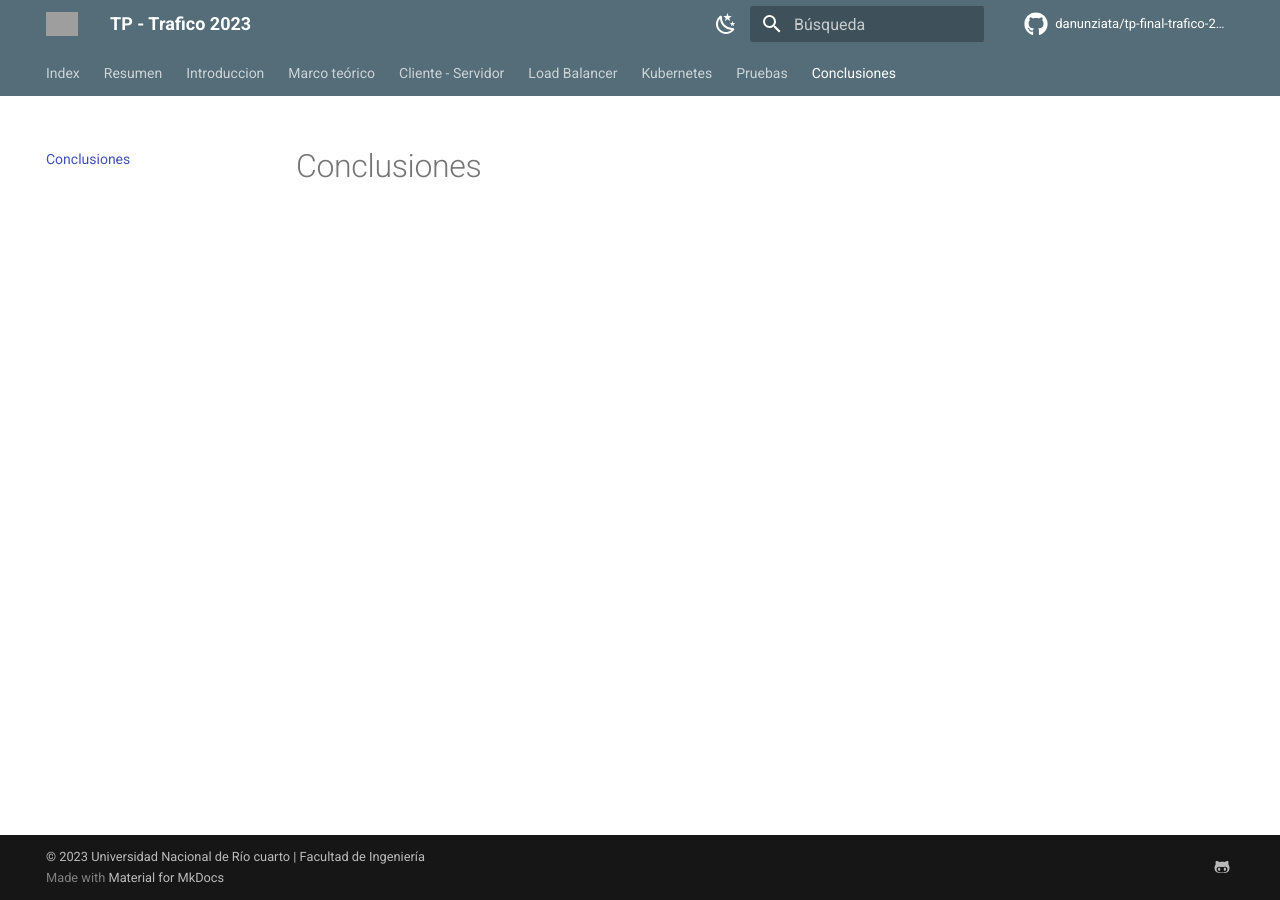
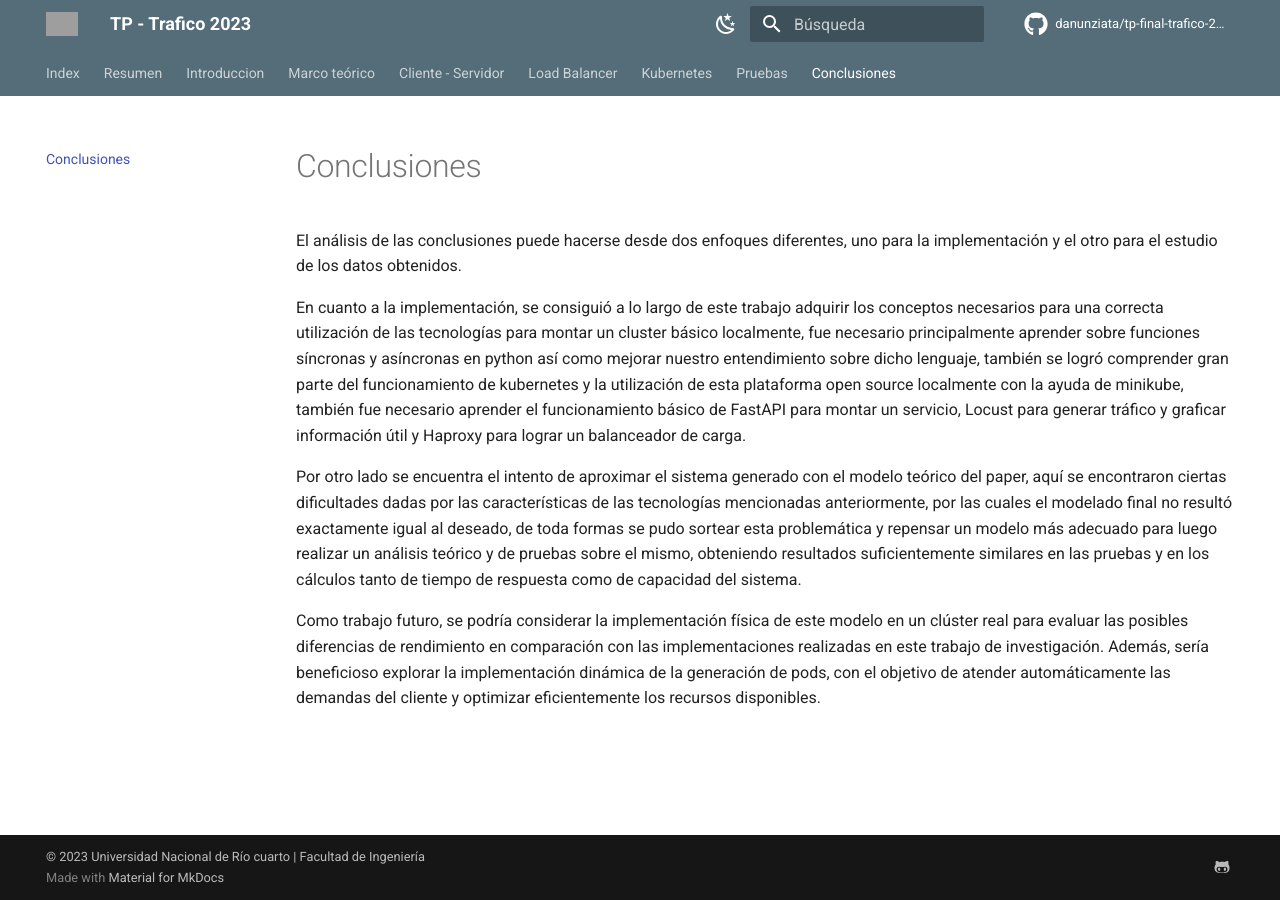
Before and after one commit to danunziata/tp-final-trafico-2023, an MkDocs documentation site: the page built from docs/9-conclusiones.md, in a window 1280 px wide. Built offline with MkDocs 1.6.1 and Material for MkDocs 9.7.7, drawn with Linux system fonts in a browser that asks for light colours; comment, search, counter and statistics services are not loaded; grey boxes are pictures that could not be loaded.

Commit message:
agregamos la conclusión.

```diff
--- a/docs/9-conclusiones.md
+++ b/docs/9-conclusiones.md
@@ -1 +1,9 @@
 # Conclusiones
+
+El análisis de las conclusiones puede hacerse desde dos enfoques diferentes, uno para la implementación y el otro para el estudio de los datos obtenidos.
+
+En cuanto a la implementación, se consiguió a lo largo de este trabajo adquirir los conceptos necesarios para una correcta utilización de las tecnologías para montar un cluster básico localmente, fue necesario principalmente aprender sobre funciones síncronas y asíncronas en python así como mejorar nuestro entendimiento sobre dicho lenguaje, también se logró comprender gran parte del funcionamiento de kubernetes y la utilización de esta plataforma open source localmente con la ayuda de minikube, también fue necesario aprender el funcionamiento básico de FastAPI para montar un servicio, Locust para generar tráfico y graficar información útil y Haproxy para lograr un balanceador de carga.
+
+Por otro lado se encuentra el intento de aproximar el sistema generado con el modelo teórico del paper, aquí se encontraron ciertas dificultades dadas por las características de las tecnologías mencionadas anteriormente, por las cuales el modelado final no resultó exactamente igual al deseado, de toda formas se pudo sortear esta problemática y repensar un modelo más adecuado para luego realizar un análisis teórico y de pruebas sobre el mismo, obteniendo resultados suficientemente similares en las pruebas y en los cálculos tanto de tiempo de respuesta como de capacidad del sistema.
+
+Como trabajo futuro, se podría considerar la implementación física de este modelo en un clúster real para evaluar las posibles diferencias de rendimiento en comparación con las implementaciones realizadas en este trabajo de investigación. Además, sería beneficioso explorar la implementación dinámica de la generación de pods, con el objetivo de atender automáticamente las demandas del cliente y optimizar eficientemente los recursos disponibles.
```
Also changed, not shown: docs/5-cliente-servidor.md (+62 -25 lines).
